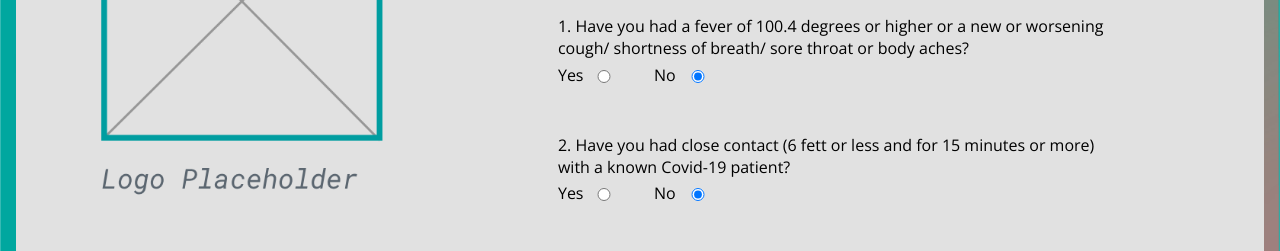
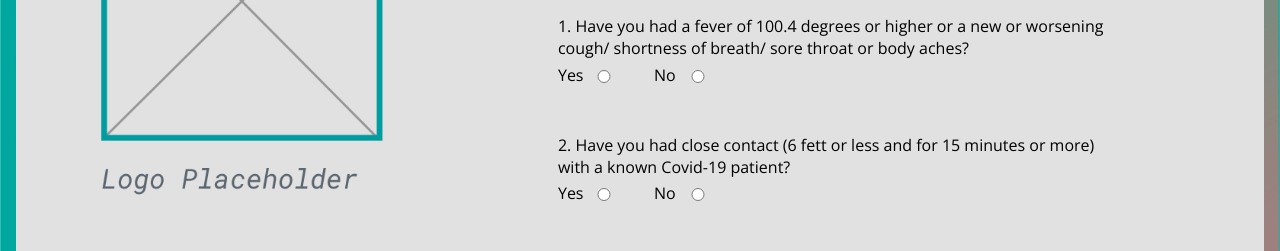
Before and after one commit to brentahrens1/covid-19-screening, a React (Create React App) app: page / in a window 1280 px wide. Shown: the part 434-685 px from the top of the page. Built offline with nearby package versions, Linux system fonts and the light colour scheme.

Commit message:
fixes radio button functionality

```diff
--- a/src/components/Home/Home.js
+++ b/src/components/Home/Home.js
@@ -13,8 +13,8 @@ import { Link, useHistory } from 'react-router-dom'
 const Home = () => {
     const [ isLoaded, setIsLoaded ] = useState(false)
     const [ screeningFormData, setScreeningFormData ] = useState({})
-    const [ selectedOption, setSelectedOption ] = useState('no')
-    const [ selectedOption2, setSelectedOption2 ] = useState('no')
+    const [ selectedOption, setSelectedOption ] = useState('')
+    const [ selectedOption2, setSelectedOption2 ] = useState('')
 
     const history = useHistory()
 
@@ -41,6 +41,9 @@ const Home = () => {
 
     const handleOptionChange = (e) => {
         setSelectedOption(e.target.value)
+    }
+
+    const handleOptionChange2 = (e) => {
         setSelectedOption2(e.target.value)
     }
 
@@ -98,6 +101,7 @@ const Home = () => {
                                     </div>
                                     <p>2. Have you had close contact (6 fett or less and for 15 minutes or more) with a known Covid-19 patient?</p>
                                     <div className="checkbox-container">
+
                                         <div className="checkbox">
                                             <label htmlFor="yes">Yes</label>
                                             <input
@@ -105,7 +109,7 @@ const Home = () => {
                                                 name="question-two"
                                                 value="yes"
                                                 checked={selectedOption2 === 'yes'}
-                                                onChange={handleOptionChange}
+                                                onChange={handleOptionChange2}
                                             />
                                         </div>
                                         <div className="checkbox">
@@ -115,7 +119,7 @@ const Home = () => {
                                                 name="question-two"
                                                 value="no"
                                                 checked={selectedOption2 === 'no'}
-                                                onChange={handleOptionChange}
+                                                onChange={handleOptionChange2}
                                             />
                                         </div>
                                     </div>
```
